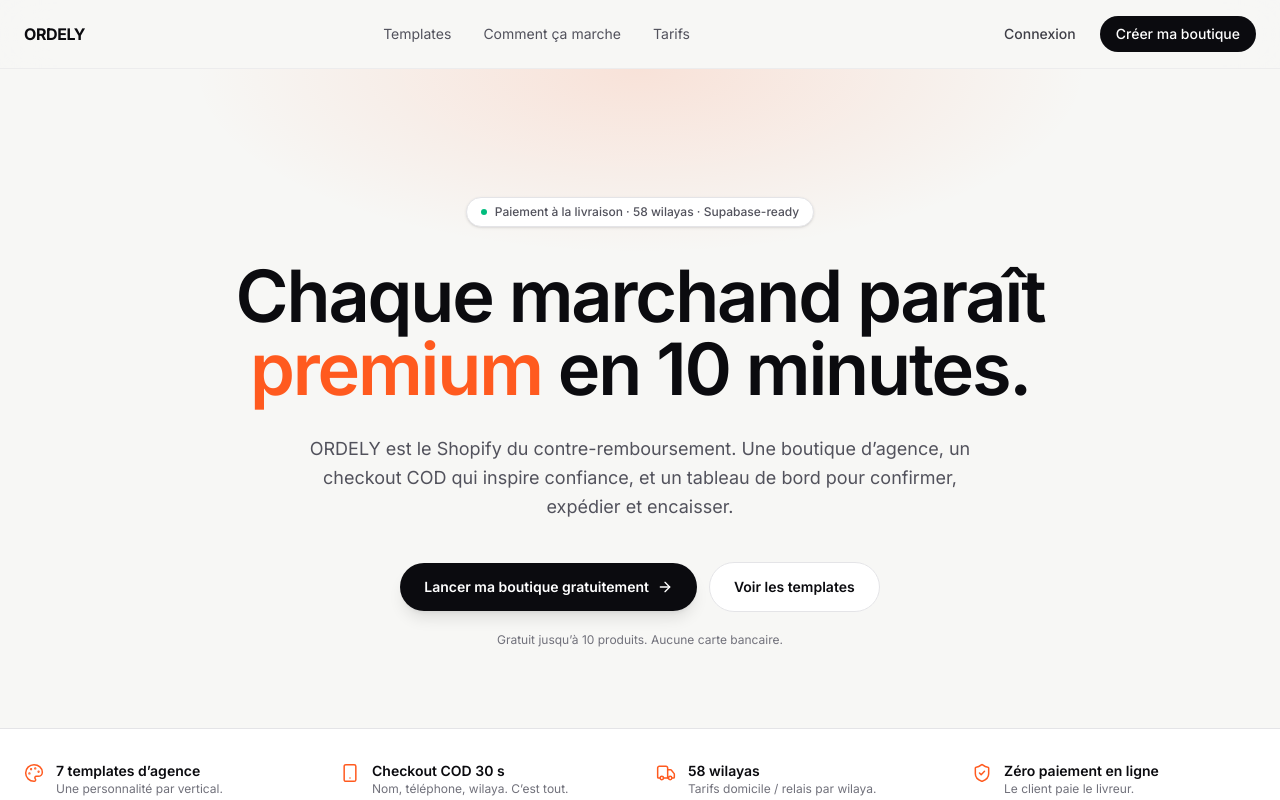
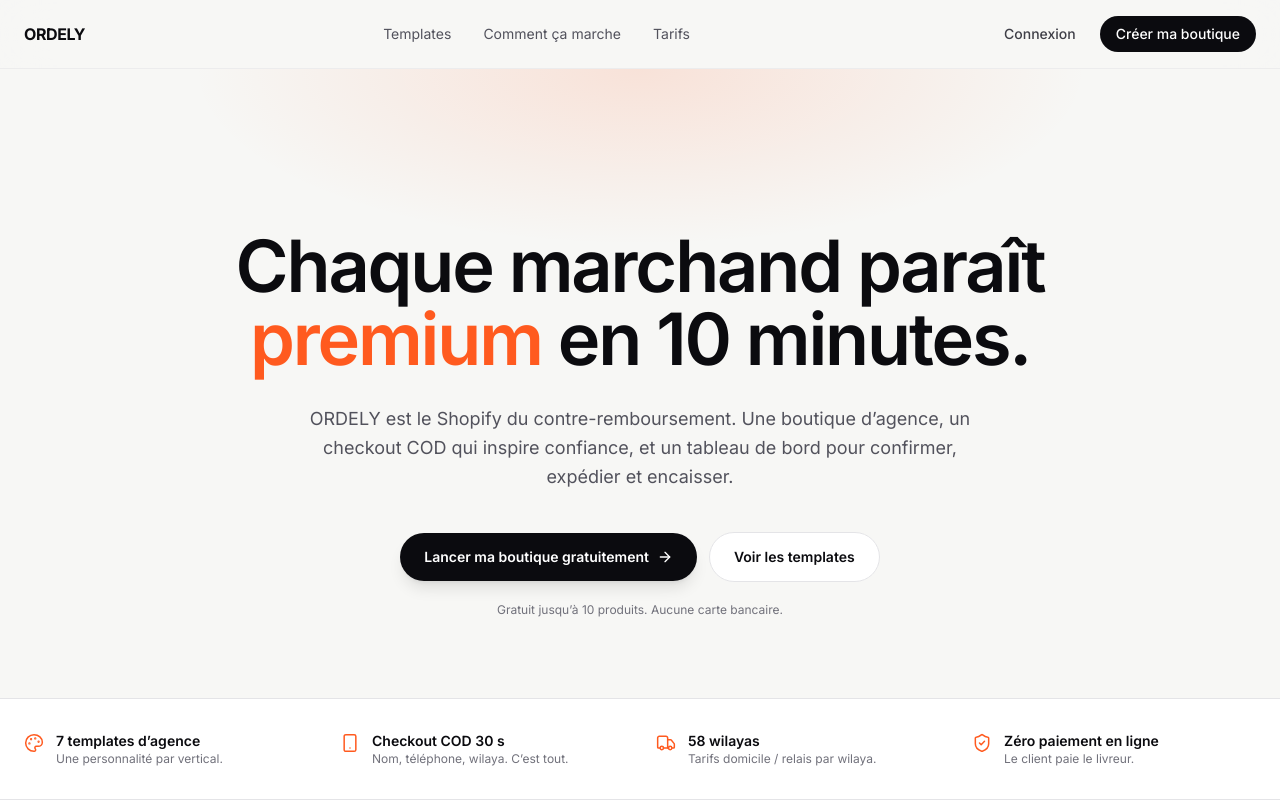
Before and after one commit to dzex111/ordely-saas-dz, a Next.js app: page / in a window 1280 px wide. Shown: the top 800 px of the page. Built offline with nearby package versions, Linux system fonts and the light colour scheme; no server answers; the database is empty; a web font is replaced by a local one.

Commit message:
remove hero pill badge from landing

```diff
--- a/src/app/page.tsx
+++ b/src/app/page.tsx
@@ -41,9 +41,6 @@
       <section className="relative overflow-hidden">
         <div className="pointer-events-none absolute inset-0" style={{ background: "radial-gradient(50% 40% at 50% 0%, #ff5a1f22, transparent 70%)" }} />
         <div className="relative mx-auto max-w-5xl px-6 pb-20 pt-24 text-center md:pt-32">
-          <span className="inline-flex items-center gap-2 rounded-full border border-zinc-200 bg-white px-3.5 py-1.5 text-xs font-medium text-zinc-600 shadow-sm animate-fade-up">
-            <span className="h-1.5 w-1.5 rounded-full bg-emerald-500" /> Paiement à la livraison · 58 wilayas · Supabase-ready
-          </span>
           <h1 className="mx-auto mt-8 max-w-4xl text-5xl font-semibold leading-[1.02] tracking-[-0.03em] md:text-7xl animate-fade-up" style={{ animationDelay: "80ms" }}>
             Chaque marchand paraît <span className="text-brand">premium</span> en 10 minutes.
           </h1>
```
